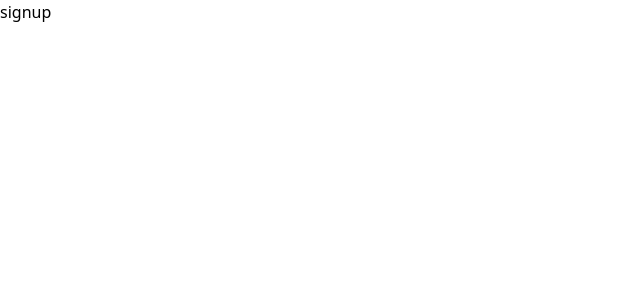
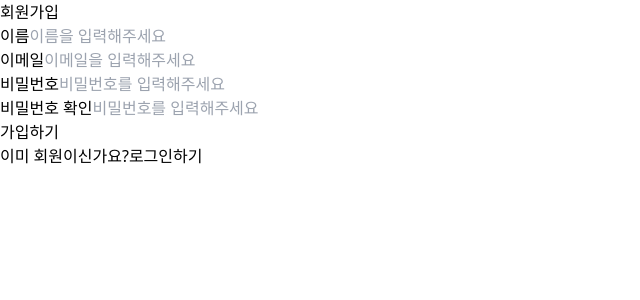
Before and after one commit to sprint6-part3/WeKitBucket, a Next.js app: page /signup in a window 1280 px wide. Shown: the top 300 px of the page, without its empty margins (0-640 px from the left). Built offline with nearby package versions, Linux system fonts and the light colour scheme.

Commit message:
✨ feat : 회원가입 기본 형태 제작

```diff
--- a/package.json
+++ b/package.json
@@ -20,10 +20,12 @@
     "eslint-plugin-jsx-a11y": "^6.9.0",
     "eslint-plugin-react": "^7.34.3",
     "eslint-plugin-react-hooks": "^4.6.2",
+    "intellisense": "^0.0.1",
     "next": "14.2.4",
     "react": "^18",
     "react-dom": "^18",
     "react-hook-form": "^7.52.0",
+    "tailwind": "^4.0.0",
     "yarn": "^1.22.22"
   },
   "devDependencies": {
--- a/src/app/(auth)/signup/page.tsx
+++ b/src/app/(auth)/signup/page.tsx
@@ -1,5 +1,31 @@
+import Link from "next/link";
+
 function SignUp() {
-  return <div>signup</div>;
+  return (
+    <form>
+      <div>회원가입</div>
+      <div>
+        <label htmlFor="name">이름</label>
+        <input id="name" placeholder="이름을 입력해주세요" />
+      </div>
+      <div>
+        <label htmlFor="email">이메일</label>
+        <input id="email" placeholder="이메일을 입력해주세요" />
+      </div>
+      <div>
+        <label htmlFor="password">비밀번호</label>
+        <input id="password" type="password" placeholder="비밀번호를 입력해주세요" />
+      </div>
+      <div>
+        <label htmlFor="password_confirmation">비밀번호 확인</label>
+        <input id="password_confirmation" placeholder="비밀번호를 입력해주세요" />
+      </div>
+      <button type="submit">가입하기</button>
+      <p>
+        이미 회원이신가요?<Link href="./login">로그인하기</Link>
+      </p>
+    </form>
+  );
 }
 
 export default SignUp;
```
Also changed, not shown: 1 other file (tests, documents, lock files or other folders).
